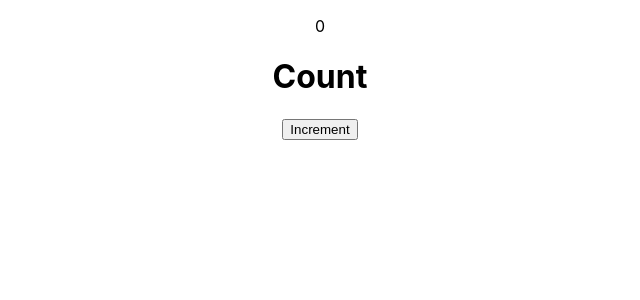
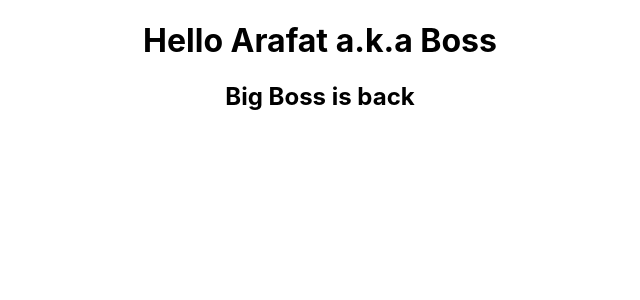
Before and after one commit to Arafat-alim/CodeEvolution, a React (Create React App) app: page / in a window 1280 px wide. Shown: the top 300 px of the page, without its empty margins (320-960 px from the left). Built offline with nearby package versions, Linux system fonts and the light colour scheme.

Commit message:
Destructuring - Prop files added.

```diff
--- a/src/App.js
+++ b/src/App.js
@@ -1,10 +1,12 @@
 import "./App.css";
-import ClassState2 from "./MyComponents/State/ClassState2";
+import PropDes2 from "./MyComponents/Destructuring/PropDes2";
+import PropsDes1 from "./MyComponents/Destructuring/PropsDes1";
 
 function App() {
   return (
     <div className="App">
-      <ClassState2 />
+      <PropsDes1 name={"Arafat"} heroname={"Boss"} />
+      <PropDes2 name={"Boss"} quality={"back"} />
     </div>
   );
 }
--- /dev/null
+++ b/src/MyComponents/Destructuring/PropDes2.jsx
@@ -0,0 +1,14 @@
+import React from "react";
+
+const PropDes2 = (props) => {
+  const { name, quality } = props;
+  return (
+    <div>
+      <h2>
+        Big {name} is {quality}
+      </h2>
+    </div>
+  );
+};
+
+export default PropDes2;
--- /dev/null
+++ b/src/MyComponents/Destructuring/PropsDes1.jsx
@@ -0,0 +1,12 @@
+import React from "react";
+
+const PropsDes1 = ({ name, heroname }) => {
+  return (
+    <div>
+      <h1>
+        Hello {name} a.k.a {heroname}
+      </h1>
+    </div>
+  );
+};
+export default PropsDes1;
```
